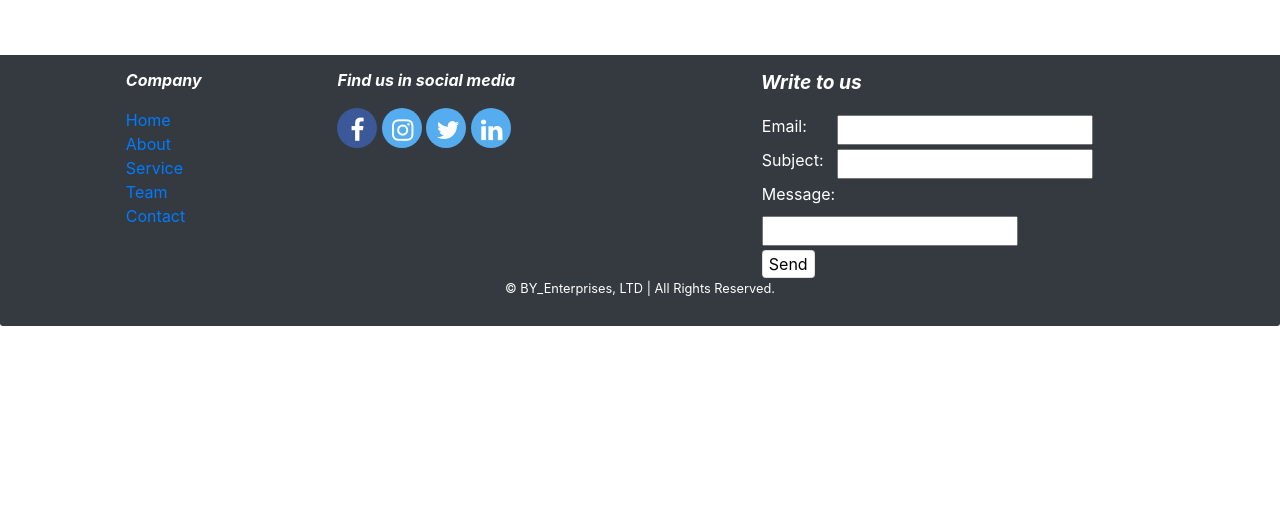
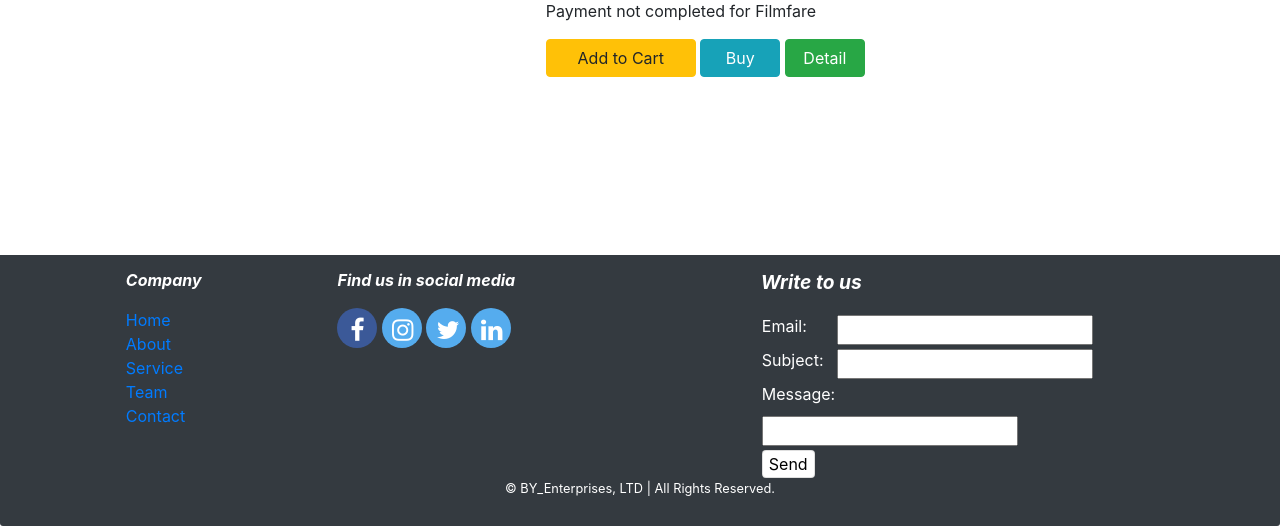
Before and after one commit to Brij123987/E_library, a Django app: page /book/magazine/ in a window 1280 px wide. Shown: the part 1665-2191 px from the top of the page. Before the commit the page ends 1991 px from the top, so only its background shows below. Run offline with Django 4.2, Linux system fonts and the light colour scheme; a user stored in the database is signed in; data comes from the database, SQL or seed files in the repository; both versions use the stored data as it was after the commit; some libraries are stand-ins or nearby versions.

Commit message:
commit:52

```diff
--- a/library/book/models.py
+++ b/library/book/models.py
@@ -1,4 +1,5 @@
 from django.db import models
+from checkout.models import Transaction
 
 # Create your models here.
 
@@ -52,6 +53,10 @@
     def __str__(self):
         return str(self.comic_name)
 
+    def is_payment_completed(self):
+        # Check if there is a Transaction with the same comic_id and status is "completed"
+       return self.transaction and self.transaction.status == 'completed'
+
 class Magazine(models.Model):
     prod_code = models.IntegerField(default=100)
     for_user = models.CharField(max_length=100,
@@ -70,6 +75,10 @@
 
     def __str__(self):
         return self.magazine_name
+
+    def is_payment_completed(self):
+        # Check if there is a Transaction with the same magazine_id and status is "completed"
+        return Transaction.objects.filter(trans_id=str(self.id), status='COMPLETED').exists()
 
 class Contact(models.Model):
     email = models.EmailField()
--- a/library/book/templates/book/magazine.html
+++ b/library/book/templates/book/magazine.html
@@ -76,22 +76,24 @@
             style="font-style: italic;">
                 <b>Rs.{{ magazine.magazine_price }}</b>
             </h5>
-            <h6
-            style="font-style: italic;"
-            >
-                added by superuser:
-            </h6>
+
         </div>
     {% if user.is_authenticated %}
 
         <div class="col-md-6 offset-md-5 mb-4">
+        {% if magazine.is_payment_completed %}
+            <p>Payment is completed for {{ magazine.magazine_name }}</p>
             <a
-            href="{{ magazine.pdf_file.pdf.url }}"
-            style="width: 80px;"
-            class="btn btn-primary"
+                href="{{ comic.pdf_file.pdf.url }}"
+                style="width: 80px;"
+                class="btn btn-primary"
             >
                 Open
             </a>
+        {% else %}
+            <p>Payment not completed for {{ magazine.magazine_name }}</p>
+        {% endif %}
+
             <a
             href="{% url 'addcart:add_magazine_to_cart' magazine_id=magazine.id %}"
             style="width: 150px;"
```
Also changed, not shown: library/book/templates/book/comic.html (+10 -8 lines), library/book/templates/book/index.html (+2 -6 lines), library/book/migrations/0025_comic_transaction.py (added), library/book/migrations/0026_remove_comic_transaction.py (added), library/book/migrations/0027_comic_transaction.py (added), library/book/migrations/0028_remove_comic_transaction.py (added), library/checkout/migrations/0010_alter_checkout_detail_order_id.py (added), library/checkout/migrations/0011_alter_checkout_detail_order_id.py (added), library/checkout/migrations/0012_alter_checkout_detail_order_id.py (added), library/checkout/migrations/0013_alter_checkout_detail_order_id.py (added), library/checkout/migrations/0014_alter_checkout_detail_order_id.py (added), library/db.sqlite3.
